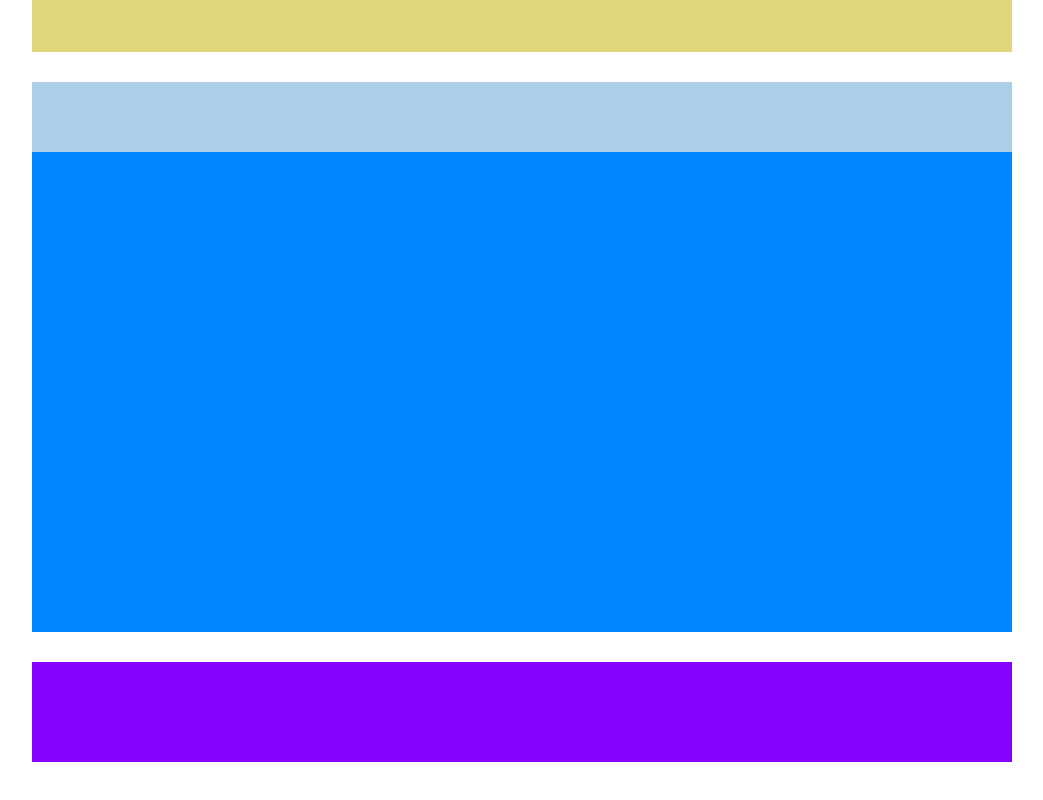
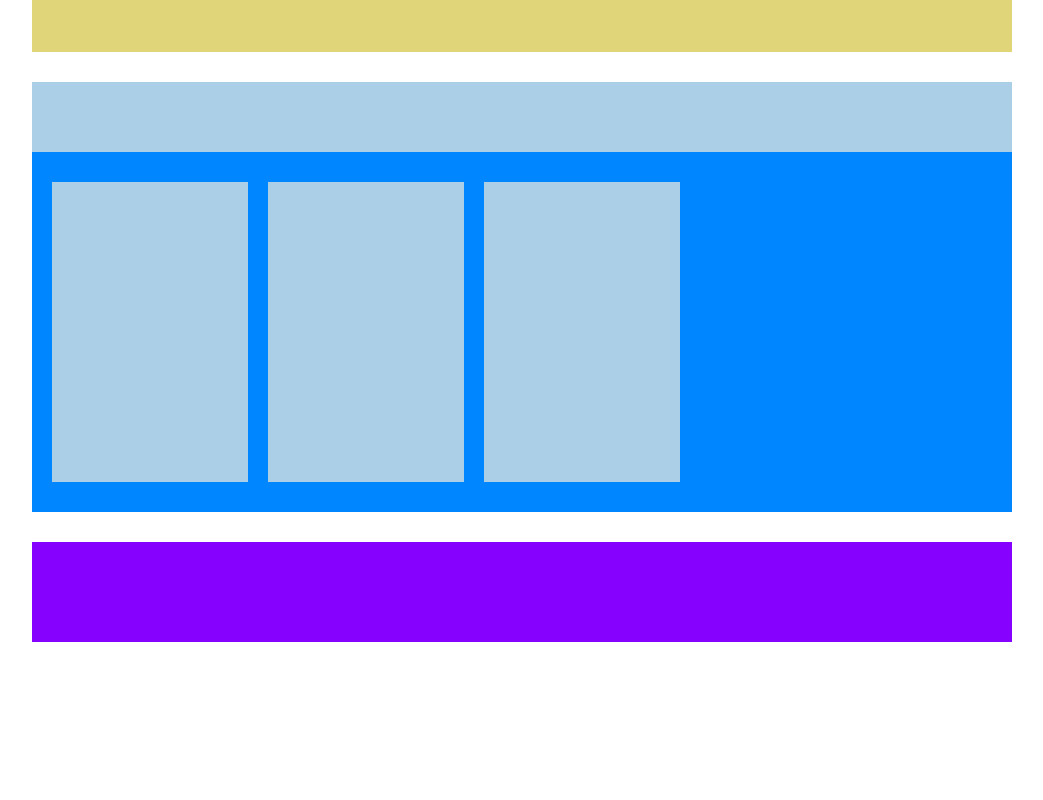
Before and after one commit to patriciabrsk/htmlcss-struttura-wp, a plain HTML site: page index.html in a window 1280 px wide. Shown: the part 758-1558 px from the top of the page, without its empty margins (118-1161 px from the left). After the commit the page ends 1460 px from the top, so only its background shows below. Drawn offline with Linux system fonts and the light colour scheme.

Commit message:
columns fix attempt

```diff
--- a/style/style.css
+++ b/style/style.css
@@ -36,7 +36,7 @@ div {
 
 .central-section{
     background-color: #0086ff;
-    height: 550px;
+    width: 100%;
 }
 
 .internal-header{
@@ -46,9 +46,12 @@ div {
 
 .column{
     float: left;
-    width: 30%;
+    width: 20%;
+    height: 300px;
     padding: 10px;
-    width: 200px;
+    background-color: #abcfe6;
+    margin-left: 20px;
+
 }
 
 footer{
```
